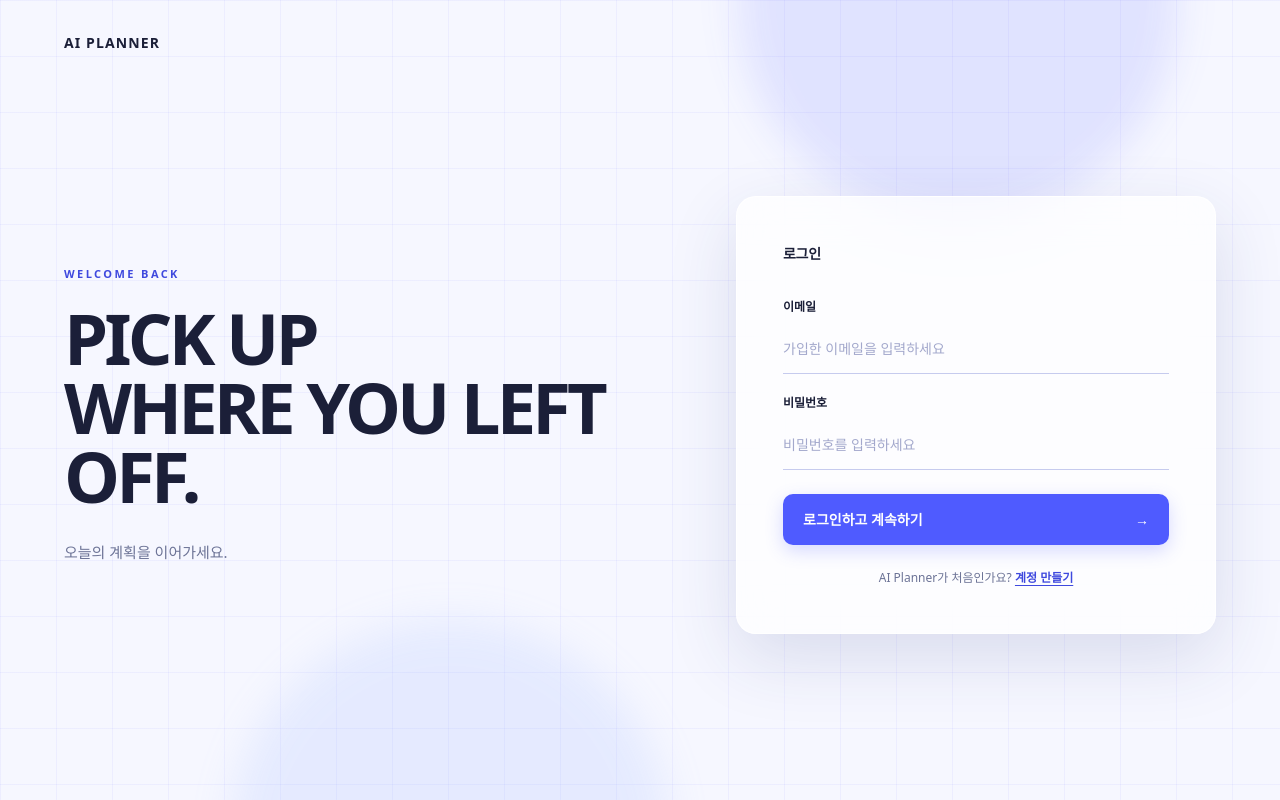
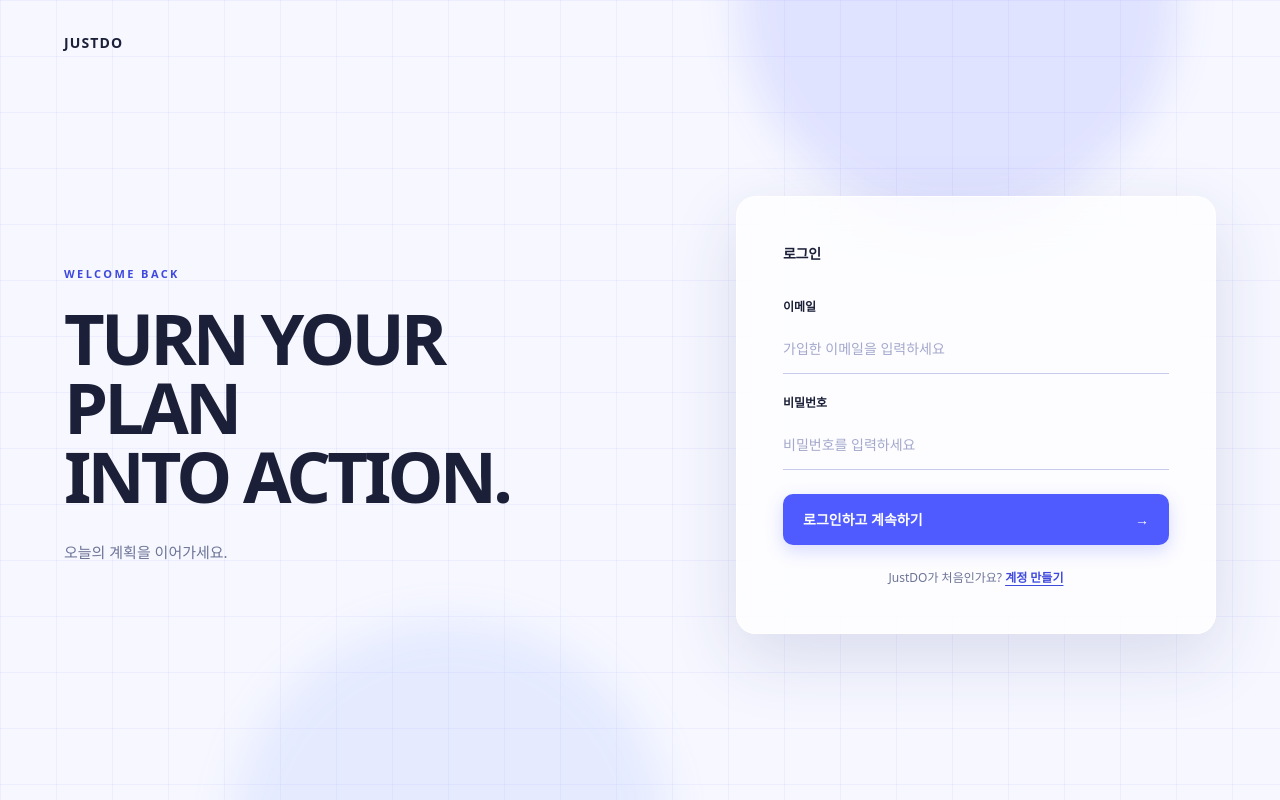
Before and after one commit to KTB4-AI-Hackathon-13/frontend, a React (Vite) app: page /login in a window 1280 px wide. Built offline with nearby package versions, Linux system fonts and the light colour scheme; no server answers.

Commit message:
fix: 서비스명 변경

```diff
--- a/index.html
+++ b/index.html
@@ -5,8 +5,18 @@
   <meta charset="UTF-8" />
   <link rel="icon" type="image/svg+xml" href="/favicon.svg" />
   <meta name="viewport" content="width=device-width, initial-scale=1.0" />
-  <meta name="description" content="목표를 계획하고 실천으로 이어주는 AI 일정 관리 서비스, AI Planner" />
-  <title>AI Planner</title>
+  <meta name="description" content="계획에서 멈추지 않고 목표를 실행으로 이어주는 AI 목표 실행 서비스, JustDO" />
+  <meta property="og:type" content="website" />
+  <meta property="og:title" content="JustDO" />
+  <meta property="og:description" content="계획에서 멈추지 않고 목표를 실행으로 이어가세요" />
+  <meta property="og:image" content="/og-image.png" />
+  <meta property="og:image:width" content="1200" />
+  <meta property="og:image:height" content="630" />
+  <meta name="twitter:card" content="summary_large_image" />
+  <meta name="twitter:title" content="JustDO" />
+  <meta name="twitter:description" content="계획에서 멈추지 않고 목표를 실행으로 이어가세요" />
+  <meta name="twitter:image" content="/og-image.png" />
+  <title>JustDO</title>
 </head>
 
 <body>
--- a/src/app/layouts/AppLayout.jsx
+++ b/src/app/layouts/AppLayout.jsx
@@ -29,8 +29,8 @@ function AppLayout() {
   return (
     <div className="shell">
       <header className="app-header">
-        <NavLink to="/" className="sidebar__brand" aria-label="AI Planner 홈">
-          <span className="sidebar__brand-copy"><strong>AI Planner</strong></span>
+        <NavLink to="/" className="sidebar__brand" aria-label="JustDO 홈">
+          <span className="sidebar__brand-copy"><strong>JustDO</strong></span>
         </NavLink>
         <HeaderNav user={user} isLoadingUser={isLoadingUser} />
       </header>
--- a/src/app/layouts/Sidebar.jsx
+++ b/src/app/layouts/Sidebar.jsx
@@ -23,7 +23,7 @@ function Sidebar({ isOpen, user, isLoadingUser }) {
   return (
     <aside id="app-sidebar" className={`sidebar ${isOpen ? 'is-open' : 'is-closed'}`}>
       <nav className="sidebar__nav">
-        <span className="sidebar__nav-label">PLANNER</span>
+        <span className="sidebar__nav-label">JUSTDO</span>
         {NAV.map((item) => (
           <NavLink key={item.to} to={item.to} end={item.end} className={({ isActive }) => `sidebar__link ${isActive ? 'is-active' : ''}`}>
             <NavIcon name={item.icon} />
--- a/src/features/auth/AuthShell.jsx
+++ b/src/features/auth/AuthShell.jsx
@@ -7,8 +7,8 @@ function AuthShell({ children, eyebrow, title, description }) {
       <div className="auth-page__glow auth-page__glow--two" />
 
       <header className="auth-header">
-        <Link to="/" aria-label="AI Planner 홈">
-          AI PLANNER
+        <Link to="/" aria-label="JustDO 홈">
+          JUSTDO
         </Link>
       </header>
 
--- a/src/pages/LoginPage.jsx
+++ b/src/pages/LoginPage.jsx
@@ -52,9 +52,9 @@ function LoginPage() {
       eyebrow="WELCOME BACK"
       title={
         <>
-          PICK UP
+          TURN YOUR PLAN
           <br />
-          WHERE YOU LEFT OFF.
+          INTO ACTION.
         </>
       }
       description="오늘의 계획을 이어가세요."
@@ -96,7 +96,7 @@ function LoginPage() {
         </button>
       </form>
       <p className="auth-switch">
-        AI Planner가 처음인가요? <Link to="/signup">계정 만들기</Link>
+        JustDO가 처음인가요? <Link to="/signup">계정 만들기</Link>
       </p>
       <Toast toast={toast} />
     </AuthShell>
```
